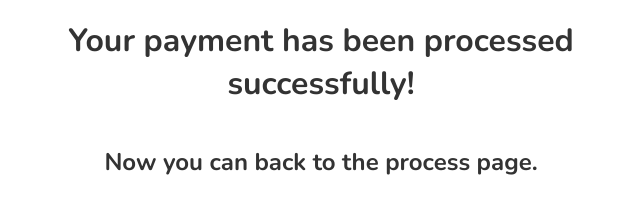
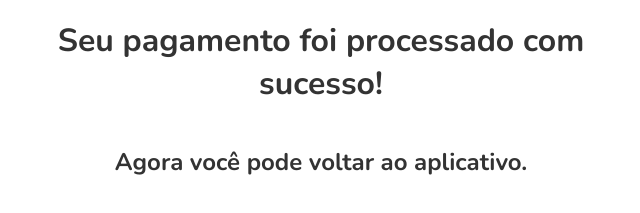
Before and after one commit to jotavetech/woovi-challenge-server, a website: page payment.html in a window 1280 px wide. Shown: the part 321-534 px from the top of the page, without its empty margins (319-959 px from the left). Drawn offline with nearby package versions, Linux system fonts and the light colour scheme.

Commit message:
refact: change language to portuguese

```diff
--- a/payment.html
+++ b/payment.html
@@ -42,8 +42,8 @@
   <body>
     <div>
       <img src="/assets/WooviLogo.svg" alt="Woovi Logo" />
-      <h1>Your payment has been processed successfully!</h1>
-      <h2>Now you can back to the process page.</h2>
+      <h1>Seu pagamento foi processado com sucesso!</h1>
+      <h2>Agora você pode voltar ao aplicativo.</h2>
     </div>
   </body>
 </html>
```
Also changed, not shown: index.html (+1 -1 lines).
